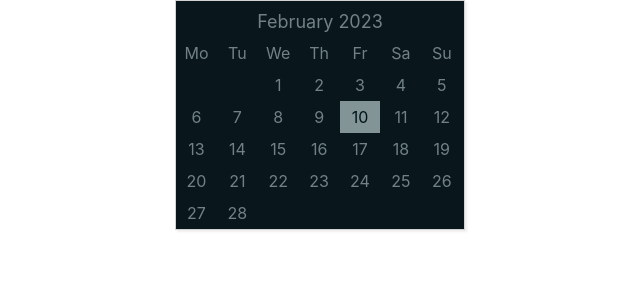
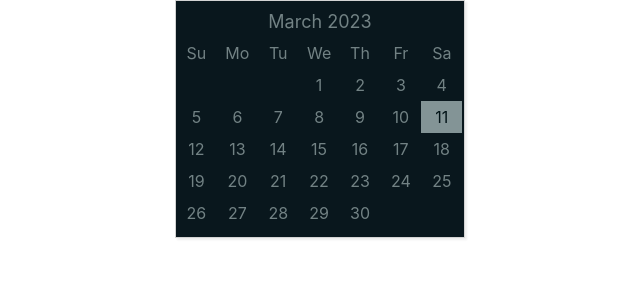
Before and after one commit to avarunraj/reactcalendar, a React (Create React App) app: page / in a window 1280 px wide. Shown: the top 300 px of the page, without its empty margins (320-960 px from the left). Built offline with nearby package versions, Linux system fonts and the light colour scheme.

Commit message:
added utils

```diff
--- a/src/App.tsx
+++ b/src/App.tsx
@@ -2,11 +2,10 @@ import "./App.css";
 import { Calendar } from "./Components/Calendar";
 
 const App = () => {
-  let tomorrow = new Date();
-  tomorrow.setDate(tomorrow.getDate() + 1);
+  let day = new Date(2023, 2, 11);
   return (
     <div className="App">
-      <Calendar date={tomorrow} />
+      <Calendar date={day} />
     </div>
   );
 };
--- /dev/null
+++ b/src/Common/utils.ts
@@ -0,0 +1,22 @@
+/**
+ * checks if leap year
+ * @param year : year value of the input date @type number
+ * @returns true or false
+ */
+const isLeapYear = (year: number) => {
+  return (year % 4 === 0 && year % 100 !== 0) || year % 400 === 0;
+};
+
+/**
+ * returns the start day Date object of the input date
+ * @param dateValue : input date ,@type Date
+ * @returns Date object
+ */
+const getStartDayOfMonth = (dateValue: Date) => {
+  return new Date(dateValue.getFullYear(), dateValue.getMonth(), 1).getDay();
+};
+
+export const utils = {
+  isLeapYear,
+  getStartDayOfMonth,
+};
--- a/src/Components/Calendar.tsx
+++ b/src/Components/Calendar.tsx
@@ -1,8 +1,9 @@
 import { useState, useEffect, FC } from "react";
 import styled, { css } from "styled-components";
 import { CalendarPropsTypes, dayType } from "../Common/types";
+import { utils } from "../Common/utils";
 
-const Frame = styled.div`
+const CalendarFrame = styled.div`
   width: 18rem;
   border: 1px solid lightgrey;
   box-shadow: 2px 2px 2px #eee;
@@ -21,6 +22,7 @@ const Body = styled.div`
   width: 100%;
   display: flex;
   flex-wrap: wrap;
+  padding-bottom: 0.5rem;
 `;
 
 const Day = styled.div<dayType>`
@@ -42,7 +44,7 @@ const Day = styled.div<dayType>`
 export const Calendar: FC<CalendarPropsTypes> = ({ date }) => {
   const DAYS = [31, 28, 31, 30, 31, 30, 31, 31, 30, 31, 30, 31];
   const DAYS_LEAP = [31, 29, 31, 30, 31, 30, 31, 31, 30, 31, 30, 31];
-  const DAYS_OF_THE_WEEK = ["Mo", "Tu", "We", "Th", "Fr", "Sa", "Su"];
+  const DAYS_OF_THE_WEEK = ["Su", "Mo", "Tu", "We", "Th", "Fr", "Sa"];
   const MONTHS = [
     "Janury",
     "February",
@@ -58,30 +60,24 @@ export const Calendar: FC<CalendarPropsTypes> = ({ date }) => {
     "December",
   ];
 
+  //state values starts here
   const [day, setDay] = useState(date.getDate());
   const [month, setMonth] = useState(date.getMonth());
   const [year, setYear] = useState(date.getFullYear());
-  const [startDay, setStartDay] = useState(getStartDayOfMonth(date));
+  const [startDay, setStartDay] = useState(utils.getStartDayOfMonth(date));
+  // state values ends here
 
   useEffect(() => {
     setDay(date.getDate());
     setMonth(date.getMonth());
     setYear(date.getFullYear());
-    setStartDay(getStartDayOfMonth(date));
+    setStartDay(utils.getStartDayOfMonth(date));
   }, [date]);
 
-  function getStartDayOfMonth(dateValue: Date) {
-    return new Date(dateValue.getFullYear(), dateValue.getMonth(), 1).getDay();
-  }
-
-  function isLeapYear(year: number) {
-    return (year % 4 === 0 && year % 100 !== 0) || year % 400 === 0;
-  }
-
-  const days = isLeapYear(date.getFullYear()) ? DAYS_LEAP : DAYS;
+  const days = utils.isLeapYear(date.getFullYear()) ? DAYS_LEAP : DAYS;
 
   return (
-    <Frame>
+    <CalendarFrame>
       <Header>
         <div>
           {MONTHS[month]} {year}
@@ -96,7 +92,7 @@ export const Calendar: FC<CalendarPropsTypes> = ({ date }) => {
         {Array(days[month] + (startDay - 1))
           .fill(null)
           .map((_, index) => {
-            const dayNumber = index - (startDay - 2);
+            const dayNumber = index - (startDay - 1);
             return (
               <Day key={index} isSelectedDate={dayNumber === day}>
                 {dayNumber > 0 ? dayNumber : ""}
@@ -104,6 +100,6 @@ export const Calendar: FC<CalendarPropsTypes> = ({ date }) => {
             );
           })}
       </Body>
-    </Frame>
+    </CalendarFrame>
   );
 };
```
